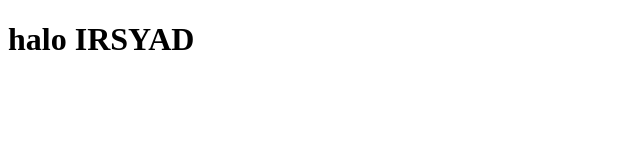
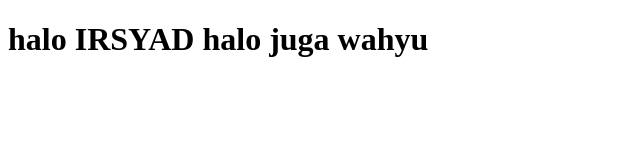
Before and after one commit to NFTPROJECTOTAN/webnftproject, a plain HTML site: page index2.html in a window 1280 px wide. Shown: the whole page, without its empty margins (0-640 px from the left). Drawn offline with Linux system fonts and the light colour scheme.

Commit message:
mengedit html 2 by irsyad

```diff
--- a/index2.html
+++ b/index2.html
@@ -7,6 +7,6 @@
     <title>webnft</title>
 </head>
 <body>
-    <h1>halo IRSYAD</h1>
+    <h1>halo IRSYAD halo juga wahyu</h1>
 </body>
 </html>
```
